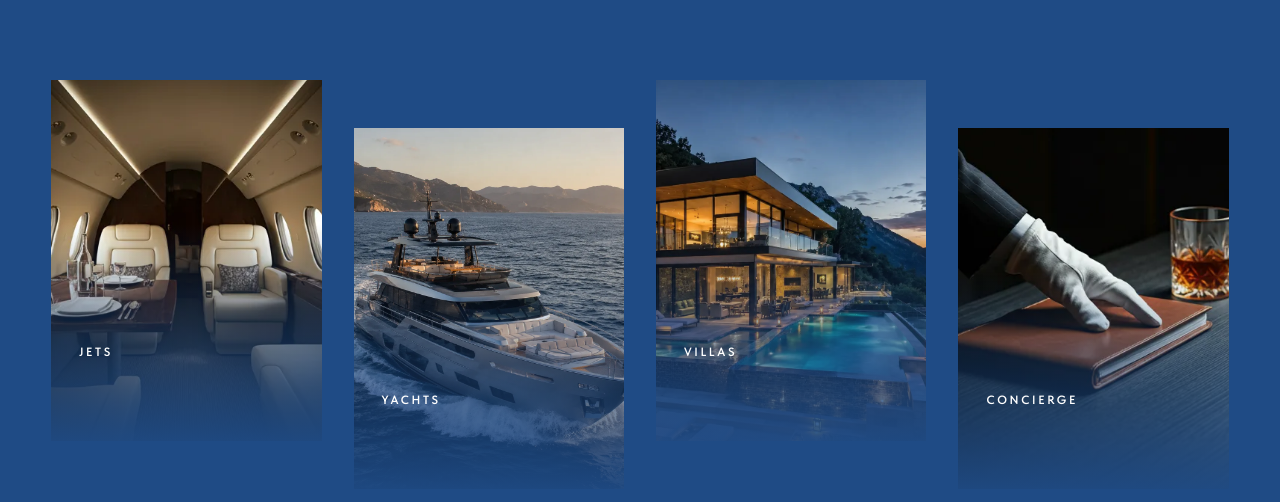
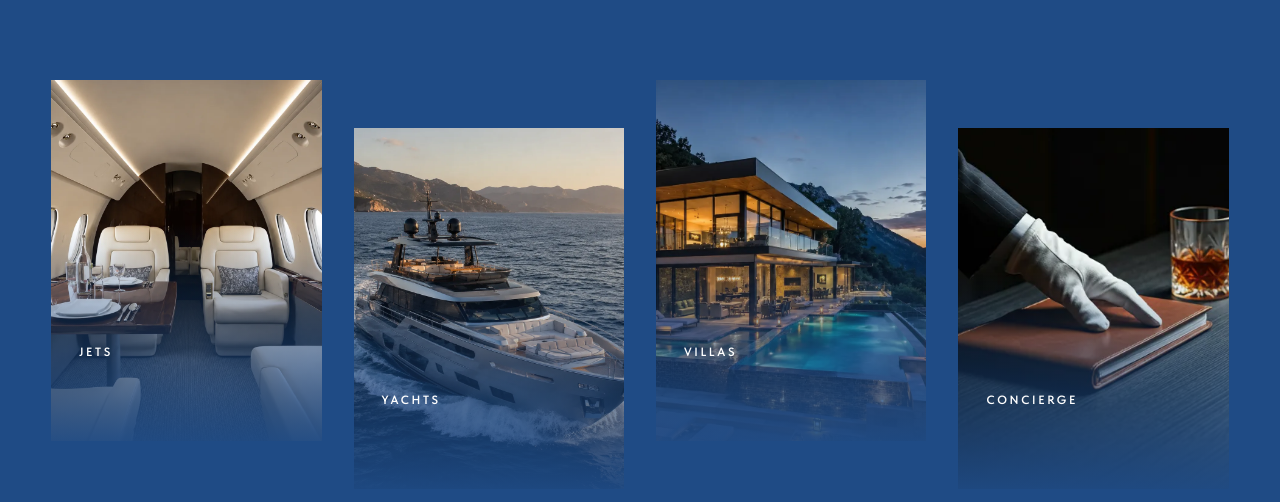
Before and after one commit to deminvv1/Private-Travel-Club, a Next.js app: page /en in a window 1280 px wide. Shown: the part 817-1319 px from the top of the page. Built offline with nearby package versions, Linux system fonts and the light colour scheme.

Commit message:
fix jets main-page

```diff
--- a/components/ServiceCardsSection.tsx
+++ b/components/ServiceCardsSection.tsx
@@ -5,7 +5,7 @@ import { getT } from '@/lib/i18n'
 const CARDS = [
     {
     key: 'jets',
-    image: '/images/jets.webp',
+    image: '/images/jets-new.webp',
     href: '/jets',
     offset: false,
     desc: {
```
Also changed, not shown: public/images/jets-new.webp (added).
